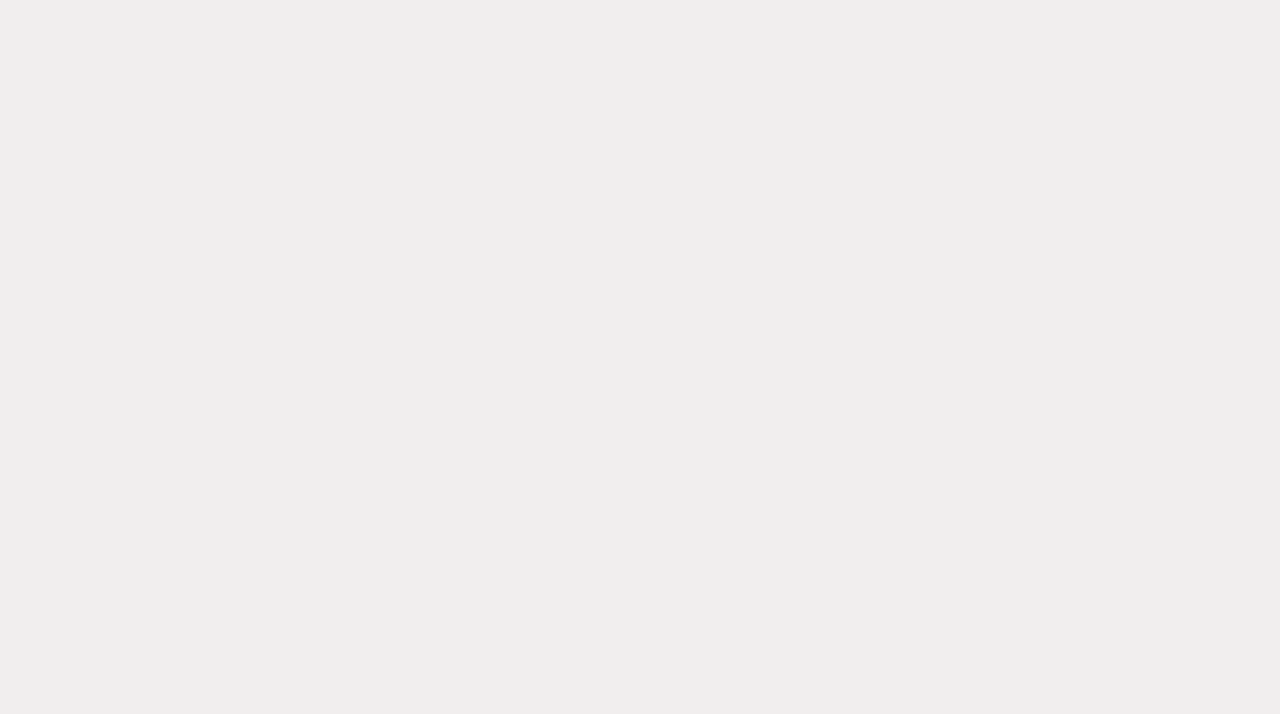
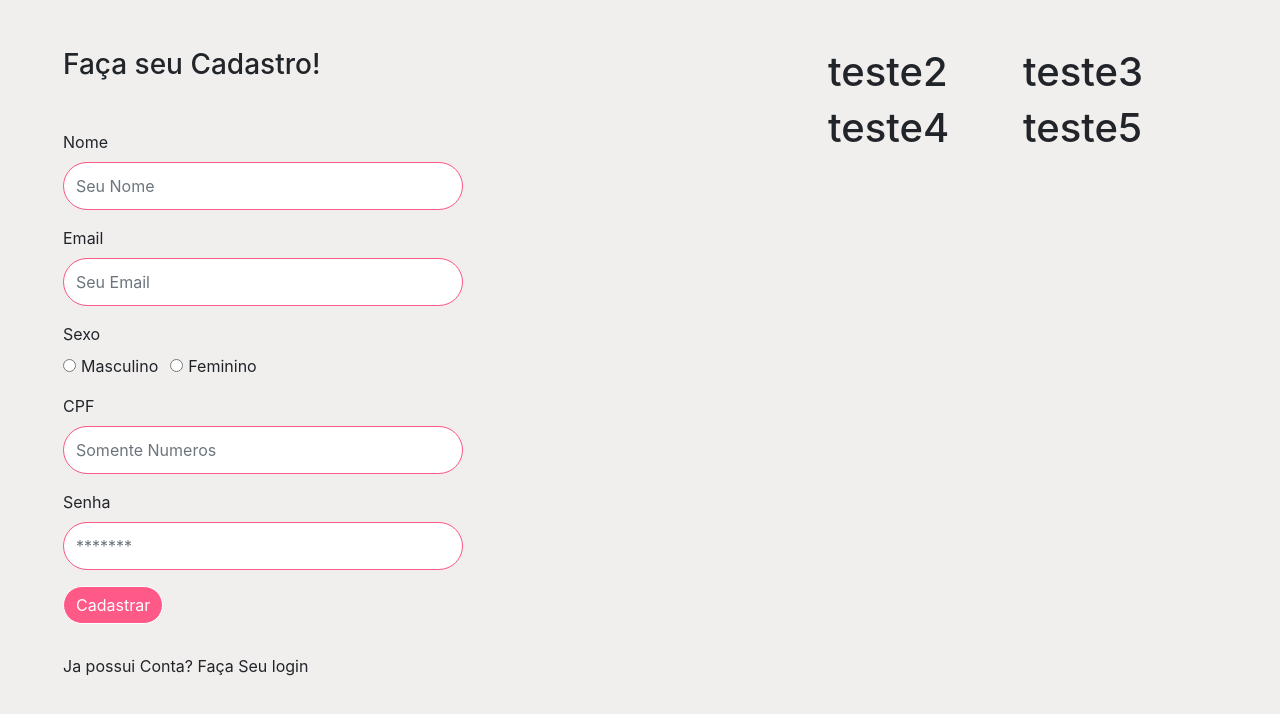
Before and after one commit to JoaoVictorVeronezi/engravidei-web, a React (Create React App) app: page / in a window 1280 px wide. Shown: the top 714 px of the page. Built offline with nearby package versions, Linux system fonts and the light colour scheme; the HTML template or start-up script is replaced by a standard one.

Commit message:
Tela de cadastro quase finalizada

```diff
--- a/src/assets/App.css
+++ b/src/assets/App.css
@@ -20,6 +20,7 @@ br::selection {
                     CSS da Pagina Inicial/Login
 ===================================================================
 */
+
 .pinkContainer {
     background-color: #FF5A87;
     width: 100%;
@@ -47,6 +48,7 @@ br::selection {
     border-radius: 30px !important;
 }
 .geral {
+    height: 100%;
     background-color: #f1eeee;
 }
 .buttonEntrar {
@@ -65,3 +67,26 @@ br::selection {
     font-size: 17px;
     color: rgb(119, 118, 118);
 }
+/*
+===================================================================
+                    CSS da Pagina de Cadastro
+===================================================================
+*/
+.cadastroCamp {
+    border-radius: 30px !important;
+    height: 3rem !important;
+    width: 25rem!important;
+    border-color: #FF5A87 !important;
+}
+.buttonCadastrar {
+    background-color: #FF5A87 !important;
+    border-color: white !important;
+    margin-bottom: 30px;
+    border-radius: 30px !important;
+
+}
+.buttonCadastrar:hover {
+    background-color: white !important;
+    color: black !important;
+    border-color: #FF5A87 !important;
+}
--- a/src/components/RegistScreen.jsx
+++ b/src/components/RegistScreen.jsx
@@ -12,13 +12,91 @@ import '../assets/App.css';
 
 
 const RegistScreen = () => {
+    const [validated, setValidated] = useState(false);
+
+    const handleSubmit = event => {
+        const form = event.currentTarget;
+        if (form.checkValidity() === false) {
+            event.preventDefault();
+            event.stopPropagation();
+        }
+
+        setValidated(true);
+    };
     return (
-        <Container className="geral">
+        <Container className="geral p-0 mt-xl-5 mt-xs-0 ml-5">
+            <Row>
+                <Col name="Esquerda" xs={12} xl={8} sm={12} md={8} lg={8} className="justify-content-center">
+                    <Col>
+                        <h3>Faça seu Cadastro!</h3>
+                    </Col>
+                    <Col className="mt-5">
+                        <Form validated={validated} onSubmit={handleSubmit}>
+                            <Form.Label>Nome</Form.Label>
+                            <Form.Group controlId="CadastroNome">
+                                <Form.Control
+                                    placeholder="Seu Nome"
+                                    className="cadastroCamp"
+                                    type="text"
+                                    required
+                                />
+                                <Form.Control.Feedback>Perfeito!</Form.Control.Feedback>
+                            </Form.Group>
+                            <Form.Label>Email</Form.Label>
+                            <Form.Group controlId="CadastroEmail">
+                                <Form.Control
+                                    placeholder="Seu Email"
+                                    className="cadastroCamp"
+                                    type="email"
+                                    required
+                                />
+                                <Form.Control.Feedback>Perfeito!</Form.Control.Feedback>
+                            </Form.Group>
+                            <Form.Label>Sexo</Form.Label>
+                            {['radio'].map(type => (
+                                <div key={`inline-${type}`} className="mb-3">
+                                    <Form.Check inline label="Masculino" type={type} id={`masc-${type}-1`}  required/>
+                                    <Form.Check inline label="Feminino" type={type} id={`fem-${type}-2`}  required/>
 
+
+                                </div>
+                            ))}
+                            <Form.Label>CPF</Form.Label>
+                            <Form.Group controlId="CPF">
+                                <Form.Control
+                                    placeholder="Somente Numeros"
+                                    className="cadastroCamp"
+                                    type="number"
+                                    required
+                                />
+                                <Form.Control.Feedback>Perfeito!</Form.Control.Feedback>
+                            </Form.Group>
+                            <Form.Label>Senha</Form.Label>
+                            <Form.Group controlId="Senha">
+                                <Form.Control
+                                    placeholder="*******"
+                                    className="cadastroCamp"
+                                    type="password"
+                                    required
+                                />
+                                <Form.Control.Feedback>Perfeito!</Form.Control.Feedback>
+                            </Form.Group>
+                            <Button type="submit" m-0 className="buttonCadastrar">Cadastrar</Button>
+                            <p>Ja possui Conta? Faça Seu login</p>
+                        </Form>
+                    </Col>
+                </Col>
+                <Col name="Direita" xl={4} md={4} lg={4} >
+                    <Row>
+                        <Col name="Logo"> <h1>teste2</h1></Col>
+                        <Col name="SegundoEsc"><h1>teste3</h1></Col>
+                        <Col name="TerceiroEsc"><h1>teste4</h1></Col>
+                        <Col name="QuartoEsc"><h1>teste5</h1></Col>
+                    </Row>
+                </Col>
+            </Row>
         </Container>
     );
-
-
 }
 
 export default RegistScreen;
--- a/src/index.css
+++ b/src/index.css
@@ -1,16 +1,16 @@
 html {
   background-color: #f1eeee;
-  /*
+
     width: 100%;
     height: 100%;
-  */
+
 }
 
 body {
   font-family: -apple-system, BlinkMacSystemFont, 'Segoe UI', 'Roboto', 'Oxygen',
     'Ubuntu', 'Cantarell', 'Fira Sans', 'Droid Sans', 'Helvetica Neue',
     sans-serif;
-  background-color: #f1eeee;
+  background-color: #f1eeee !important;
   -webkit-font-smoothing: antialiased;
   -moz-osx-font-smoothing: grayscale;
   margin: 0px;
```
